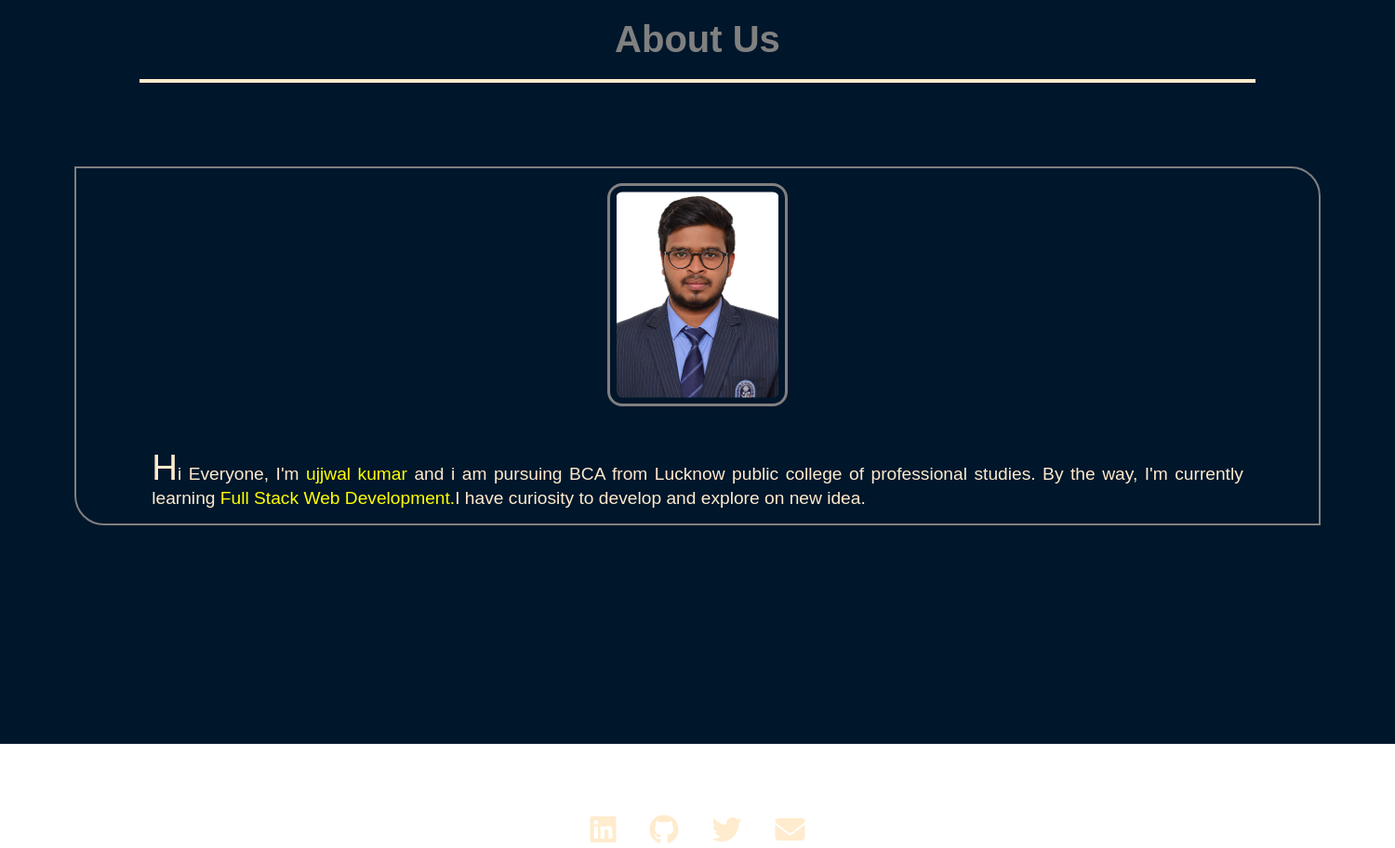
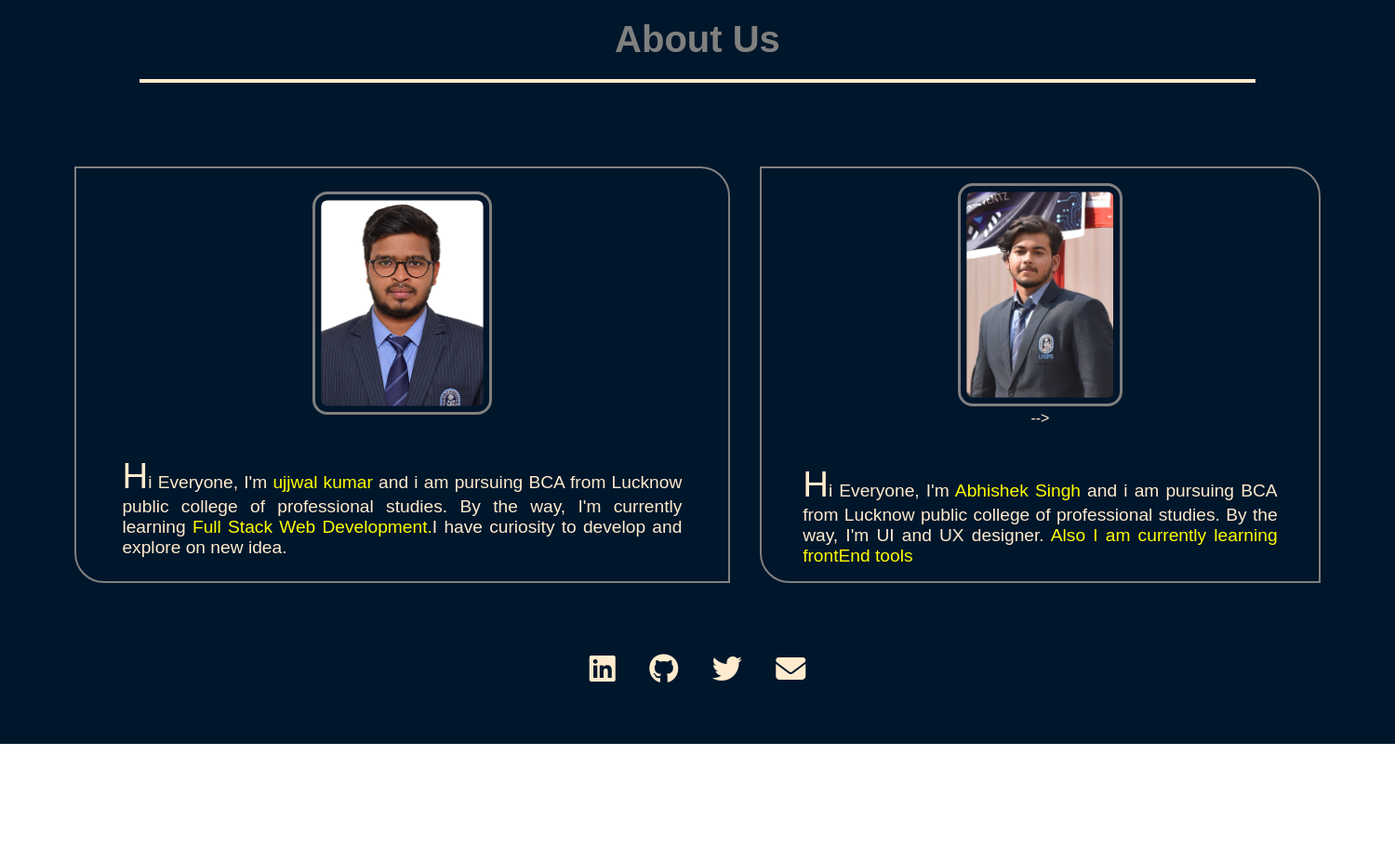
Before and after one commit to ujjwalsha/Algoviz, an Electron app: page aboutme/aboutme.html in a window 1500 px wide. Shown: the whole page at 93% size. After the commit the page ends 800 px from the top, so only its background shows below. Drawn offline with Linux system fonts and the light colour scheme.

Commit message:
updates in node modules

```diff
--- a/aboutme/aboutme.html
+++ b/aboutme/aboutme.html
@@ -40,12 +40,13 @@
             </div>
           </div>
 
-          <!-- <div class="second-developer dev">
+          <div class="second-developer dev">
             <div class="image-container">
               <img src="images/abhisheksingh.jpeg" alt="ujjwal" />
-            </div> -->
+            </div>
+            -->
 
-            <!-- <div class="about-me">
+            <div class="about-me">
               <p>
                 <span id="first">H</span>i Everyone, I'm
                 <span class="name">Abhishek Singh</span> and i am pursuing BCA
@@ -55,7 +56,7 @@
                   Also I am currently learning frontEnd tools</span
                 >
               </p>
-            </div> -->
+            </div>
           </div>
         </div>
       </div>
--- a/tailwind.config.js
+++ b/tailwind.config.js
@@ -1,6 +1,6 @@
 /** @type {import('tailwindcss').Config} */
 module.exports = {
-  content: ['*.html', './dist/*.html'],
+  content: ['*.html', './dist/*.html', './dist/sorting/*.html'],
   theme: {
     extend: {
       colors: {
```
Also changed, not shown: index.html (+6 -1 lines), contact/app.js (deleted), dist/algorithm.html, dist/app.js, dist/binary.html, dist/binary/binary.js, dist/binary/binaryFunction.js, dist/binary/utilities.js, dist/output.css, dist/sorting/app.js, dist/sorting/insertion.js, dist/sorting/sorting.html, dist/sorting/style.css, 1 other file.
